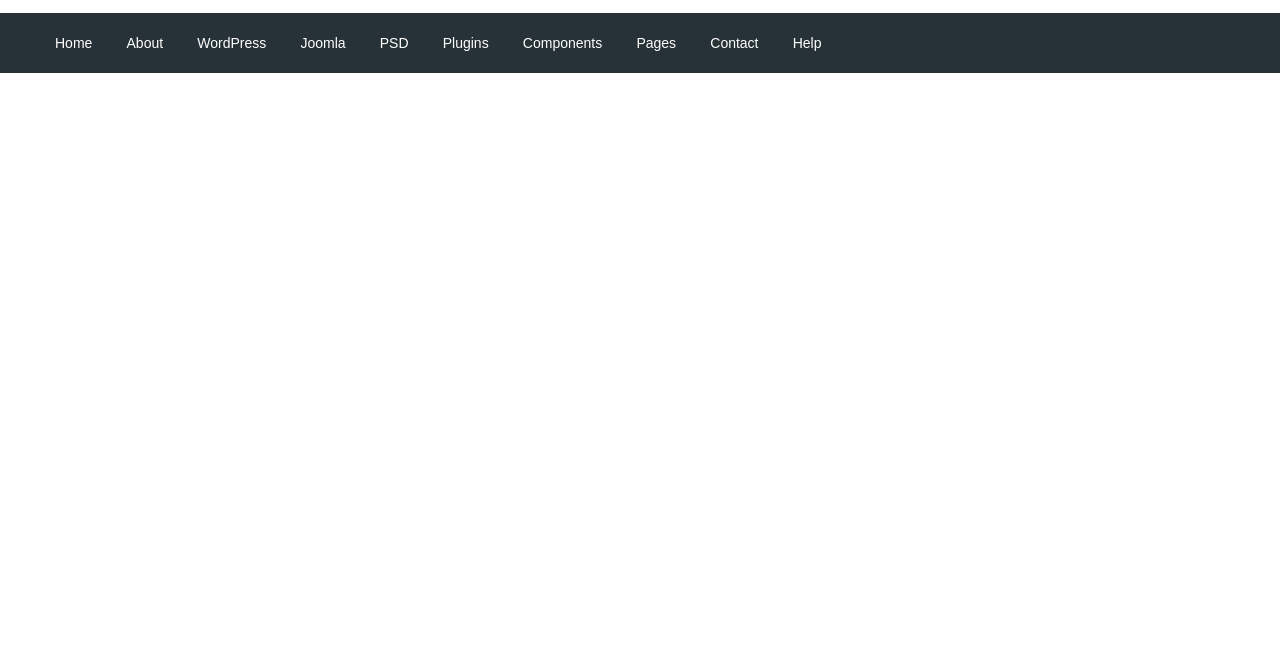
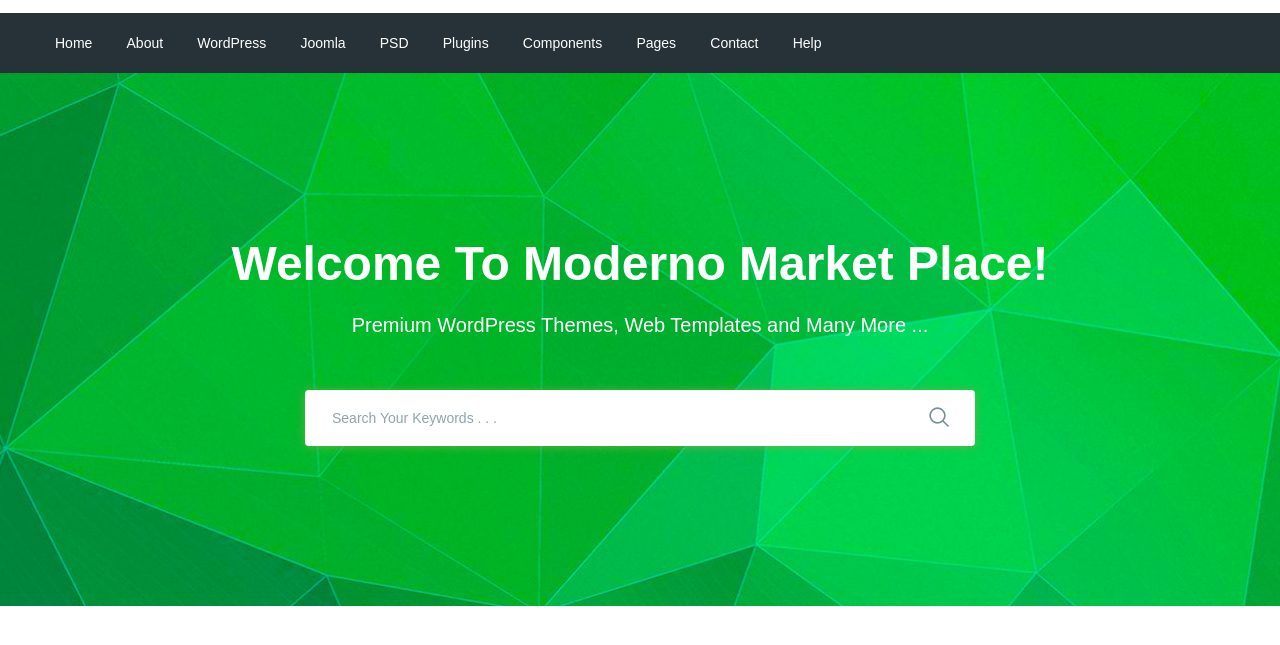
Before and after one commit to screamo92/moderno, a website: page app/index.html in a window 1280 px wide. Shown: the part 77-722 px from the top of the page. Drawn offline with nearby package versions, Linux system fonts and the light colour scheme; files that its build step writes are made by us from their sources.

Commit message:
added search section

```diff
--- a/app/index.html
+++ b/app/index.html
@@ -95,9 +95,28 @@
                 </nav>
             </div>
         </div>
-
     </header>
 
+    <section class="search" style="background-image: url(images/search-bg.jpg);">
+        <div class="container">
+            <div class="search__inner">
+                <div class="search__inner-title">
+                    Welcome To Moderno Market Place!
+                </div>
+                <div class="search__inner-text">
+                    Premium WordPress Themes, Web Templates and Many More ...
+                </div>
+                <div class="search__inner-form">
+                    <form>
+                        <input type="text" placeholder="Search Your Keywords . . ." required>
+                        <button type="submit">
+                            <img src="images/icons/search.png" alt="">
+                        </button>
+                    </form>
+                </div>
+            </div>
+        </div>
+    </section>
 
 
     <script src="https://ajax.googleapis.com/ajax/libs/jquery/3.5.1/jquery.min.js"></script>
--- a/app/scss/style.scss
+++ b/app/scss/style.scss
@@ -57,3 +57,55 @@
         font-size: 14px;
     }
 }
+
+.search {
+    background-repeat: no-repeat;
+    background-size: cover;
+    background-position: center;
+    min-height: 533px;
+}
+.search__inner {
+    padding: 155px 0px 100px;
+    color: #fff;
+    text-align: center;
+    &-title {
+        font-size: 48px;
+        margin-bottom: 10px;
+        font-weight: 700;
+        line-height: 72px;
+    }
+    &-text {
+        margin-bottom: 50px;
+        font-size: 20px;
+        font-weight: 500;
+        line-height: 30px;
+    }
+    &-form {
+        max-width: 670px;
+        margin: 0 auto;
+        position: relative;
+        input {
+            display: block;
+            width: 100%;
+            box-shadow: 0px 1px 10px 0px rgba(124, 178, 64, 0.75);
+            border-radius: 4px;
+            height: 56px;
+            border: 0;
+            font-size: 14px;
+            font-weight: 500;
+            &::placeholder {
+                color: #90a4ae;
+                font-weight: 500;
+                padding-left: 25px;
+                padding-right: 60px;
+            }
+        }
+        button {
+            position: absolute;
+            border: none;
+            background-color: transparent;
+            right: 20px;
+            top: 16px;
+        }
+    }
+}
```
Also changed, not shown: app/images/icons/search.png (added), app/images/icons/search.svg (added), app/images/search-bg.jpg (added).
